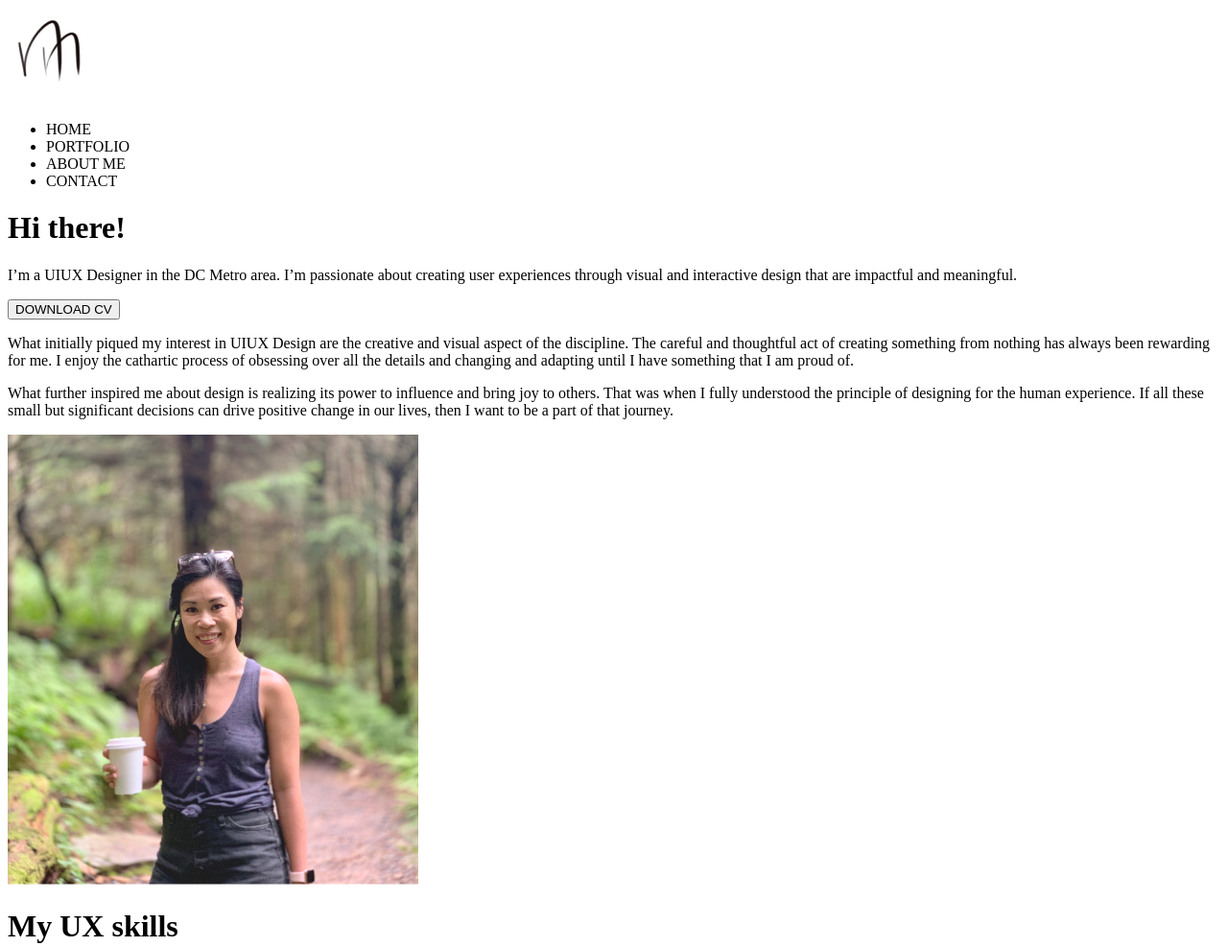
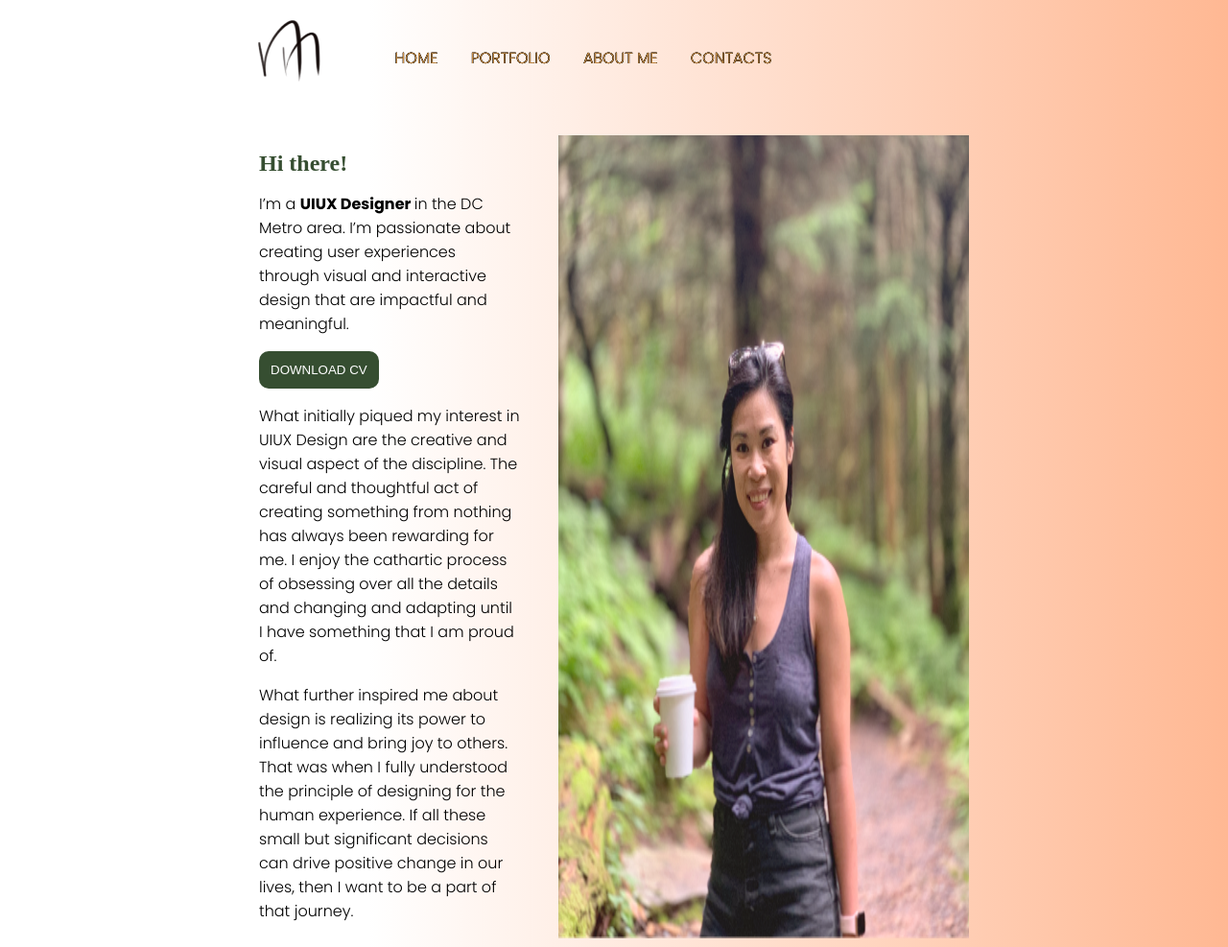
Before and after one commit to np219/UI_UX_HW_17, a plain HTML site: page index.html in a window 1280 px wide. Shown: the top 987 px of the page at 96% size. Drawn offline with Linux system fonts and the light colour scheme.

Commit message:
change
css change

```diff
--- a/index.html
+++ b/index.html
@@ -4,7 +4,7 @@
     <meta charset="UTF-8">
     <meta name="viewport" content="width=device-width, initial-scale=1.0">
     <title>About Me</title>
-    <link rel="stylesheet" type="text/css" href="css/">
+    <link rel="stylesheet" type="text/css" href="css/style.css">
     <link href="https://fonts.googleapis.com/css2?family=Poppins:wght@300&display=swap" rel="stylesheet">
     <link href="https://fonts.googleapis.com/css2?family=Poppins:wght@700&display=swap" rel="stylesheet">
     <link rel="stylesheet" href="https://cdnjs.cloudflare.com/ajax/libs/font-awesome/4.7.0/css/font-awesome.min.css">
@@ -20,7 +20,7 @@
                 <li class="header-links">HOME</li>
                 <li class="header-links">PORTFOLIO</li>
                 <li class="header-links">ABOUT ME</li>
-                <li class="header-links">CONTACT</li>
+                <li class="header-links">CONTACTS</li>
            </ul>
         </nav>
     </header>
```
Also changed, not shown: 1 other file.
